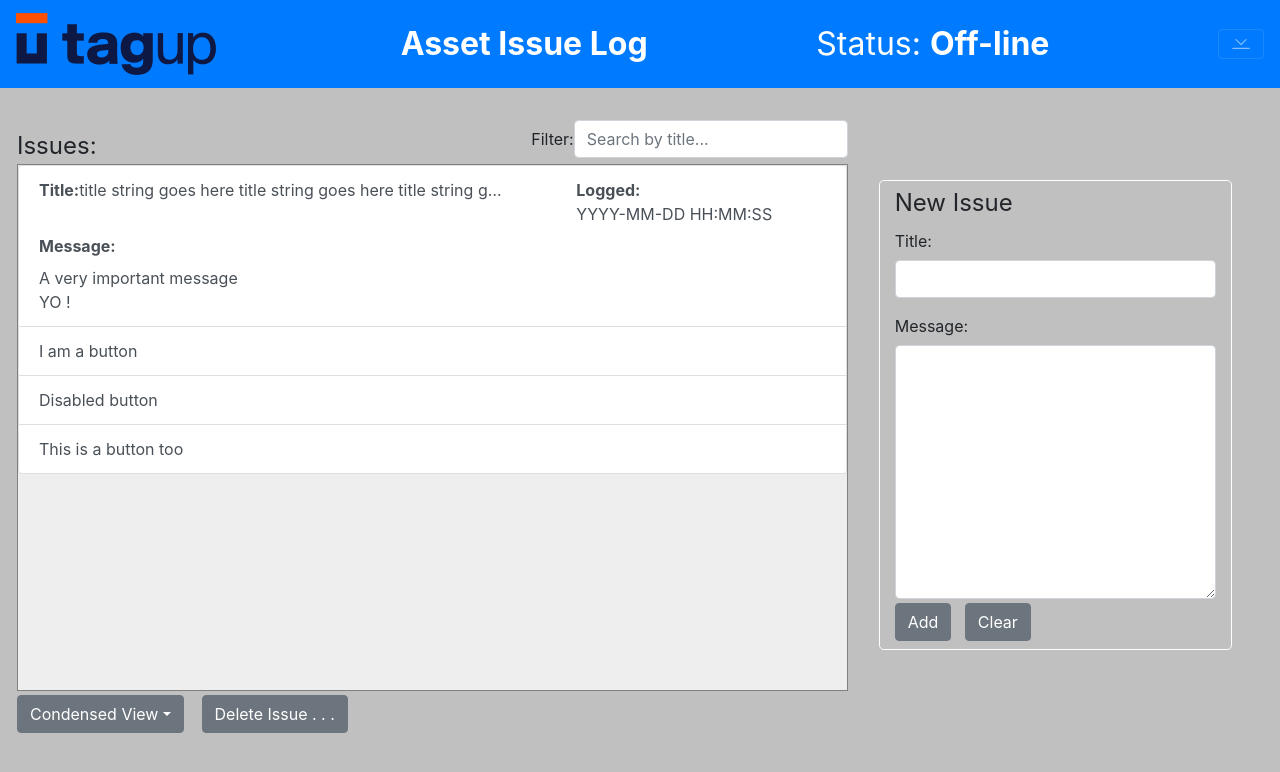
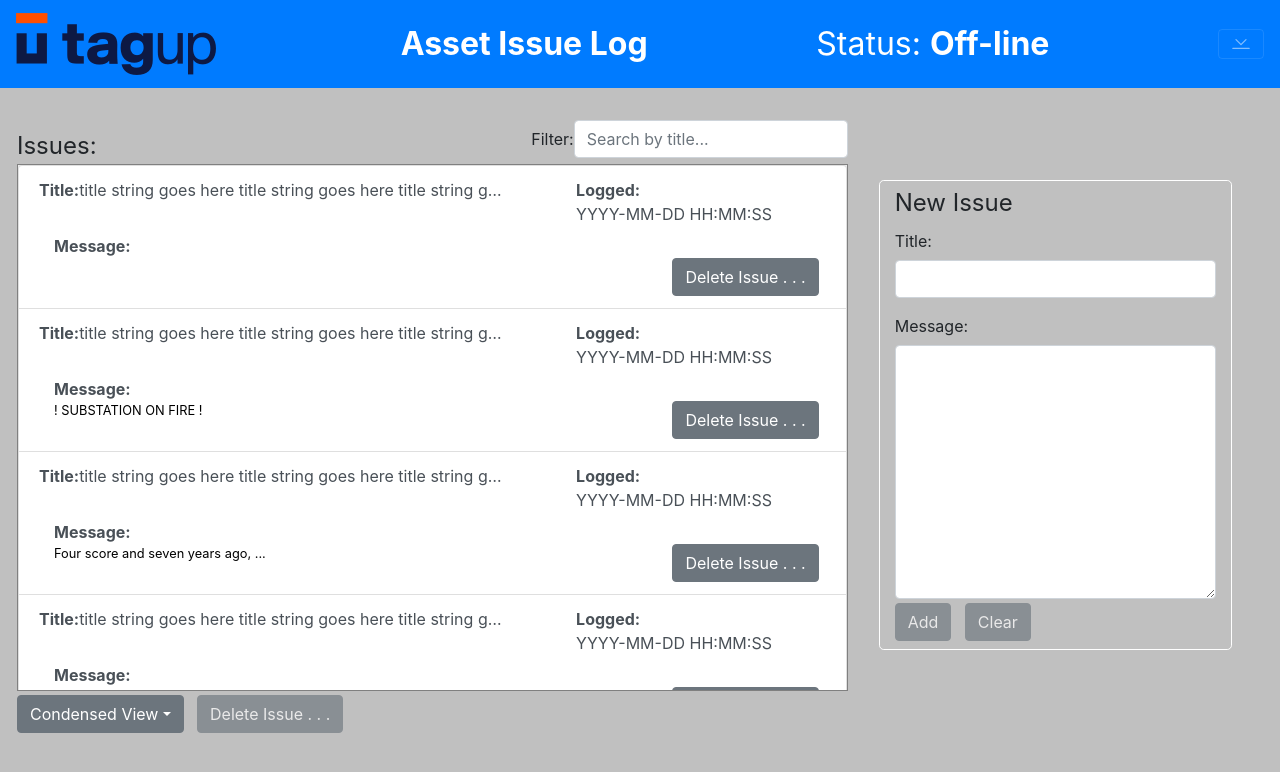
Before and after one commit to GuiGuyJim/tagup_frontend_challenge, a Vue app: page / in a window 1280 px wide. Shown: the top 772 px of the page. Built offline with nearby package versions, Linux system fonts and the light colour scheme.

Commit message:
Refactored into components.

```diff
--- a/src/App.vue
+++ b/src/App.vue
@@ -44,50 +44,16 @@
 					</b-row>
 
 					<b-row style="height: 90%; background-color: #eee; border: 1px solid gray; overflow: scroll;">
-						<b-list-group style="width: 100%;">
-						  <b-list-group-item button>
-						  	<b-container>
-						  		<b-row>
-						  			<b-col class="pl-0">
-										<b-form inline>
-											<label style="font-weight: bold;">Title:</label>
-											<div style="width: 90%; overflow: hidden; white-space: nowrap; text-overflow: ellipsis;">
-											title string goes here
-											title string goes here
-											title string goes here
-											</div>
-										</b-form>
-						  			</b-col>
-						  			<b-col class="pr-0 pl-5">
-										<b-form inline>
-											<label style="font-weight: bold;">Logged:</label>YYYY-MM-DD HH:MM:SS
-										</b-form>
-						  			</b-col>
-						  		</b-row>
-						  		<b-row class="pt-2 pb-0">
-									<b-form>
-										<label class="" style="font-weight: bold;">Message:</label>
-										<p style="margin: 0;">A very important message<br>YO !</p>
-									</b-form>
-						  		</b-row>
-						  	</b-container>
-						  </b-list-group-item>
-						  <b-list-group-item button>I am a button</b-list-group-item>
-						  <b-list-group-item button>Disabled button</b-list-group-item>
-						  <b-list-group-item button>This is a button too</b-list-group-item>
+						<b-list-group style="width: 100%; max-height: 25em;">
+							<TagupAssetIssueItem message=""/>
+							<TagupAssetIssueItem message="! SUBSTATION ON FIRE !"/>
+							<TagupAssetIssueItem message="Four score and seven years ago, ..."/>
+							<TagupAssetIssueItem message="Four score and seven years ago, Four score and seven years ago, Four score and seven years ago, Four score and seven years ago"/>
+							<TagupAssetIssueItem message="Four score and seven years ago, Four score and seven years ago, ..."/>
+							<TagupAssetIssueItem message="A"/>
+							<TagupAssetIssueItem message="Four score and seven years ago, Four score and seven years ago, ..."/>
+							<TagupAssetIssueItem message="Two words."/>
 						</b-list-group>
-<!--
-						<b-col cols="12" style="height: 5em; background-color: red;">
-							<b-row>
-								an item
-							</b-row>
-						</b-col>
-						<b-col cols="12" style="height: 5em; background-color: green;">
-							<b-row>
-								an item
-							</b-row>
-						</b-col>
--->
 					</b-row>
 
 					<b-row>
@@ -96,9 +62,8 @@
 									<b-dropdown-item active>Condensed View</b-dropdown-item>
 									<b-dropdown-item>Full Vie</b-dropdown-item>
 								</b-dropdown>
-
-								&nbsp;&nbsp;
-								<b-button>Delete Issue . . .</b-button>
+								&nbsp;
+								<TagupButton isDisabled="true" caption="Delete Issue . . ."/>
 						</b-col>
 						<b-col>&nbsp;</b-col>
 					</b-row>
@@ -121,9 +86,9 @@
 									</b-form-group>
 									<b-row class="mb-2">
 										<b-col>
-											<b-button>Add</b-button>
+											<TagupButton eventName="ADD_NEW" caption="Add" isDisabled="true"/>
 											&nbsp;
-											<b-button>Clear</b-button>
+											<TagupButton eventName="CLEAR" caption="Clear" isDisabled="true"/>
 										</b-col>
 									</b-row>
 								</b-form>
@@ -136,3 +101,12 @@
 		</b-container>
 	</div>
 </template>
+
+<script>
+/* eslint-disable */
+import TagupButton from "./components/TagupButton.vue";
+
+import TagupAssetIssueItem from "./components/TagupAssetIssueItem.vue";
+
+export default { components: {TagupButton, TagupAssetIssueItem} };
+</script>
--- /dev/null
+++ b/src/components/TagupAssetIssueItem.vue
@@ -0,0 +1,70 @@
+<template>
+	<b-list-group-item button>
+		<b-container>
+			<b-row>
+				<b-col class="pl-0">
+					<b-form inline>
+						<label class="label">Title:</label>
+						<div class="titleContentArea">
+							title string goes here title string goes here title string goes here.
+						</div>
+					</b-form>
+				</b-col>
+				<b-col class="pr-0" style="padding-left: 2.7rem;">
+					<b-form inline>
+						<label class="label">Logged:</label>YYYY-MM-DD HH:MM:SS
+					</b-form>
+				</b-col>
+			</b-row>
+			<b-row class="pt-2 pb-0">
+				<b-col>
+					<b-form>
+						<label class="label" style="margin-bottom: 0;">Message:</label>
+						<p class="messageContentArea">{{ message }}</p>
+					</b-form>
+				</b-col>
+				<b-col cols="3" class="text-right" style="margin-right: -0.5em; padding-top: 1.5em;">
+					<TagupButton caption="Delete Issue . . ."/>
+				</b-col>
+			</b-row>
+		</b-container>
+	</b-list-group-item>
+</template>
+
+<style scoped>
+	.titleContentArea {
+		width: 90%;
+		overflow: hidden;
+		white-space: nowrap;
+		text-overflow: ellipsis;
+	}
+	.label {
+		font-weight: bold;
+	}
+	.messageContentArea {
+		margin: 0;
+		font-size: 80%;
+		color: black;
+	}
+</style>
+
+<script>
+/* eslint-disable */
+
+import TagupButton from "./TagupButton.vue";
+
+export default {
+	components: {
+		TagupButton
+	},
+
+	props: {
+		message: {
+			type: String, required: false
+		}
+	},
+
+	methods: {
+	}
+};
+</script>
--- /dev/null
+++ b/src/components/TagupButton.vue
@@ -0,0 +1,29 @@
+<template>
+	<b-button v-bind:disabled="isDisabled" v-on:click="clickHandler()">
+		{{ caption }}
+	</b-button>
+</template>
+
+<script>
+/* eslint-disable */
+export default {
+	methods: {
+		clickHandler: function () {
+			alert(this.eventName);
+			$emit(this.eventName, 'add optional payload here');
+		}
+	},
+	props: {
+		isDisabled: {
+			type: Boolean,
+			default: false
+		},
+		eventName: {
+			type: String, required: true
+		},
+		caption: {
+			type: String, required: true
+		}
+	}
+};
+</script>
```
